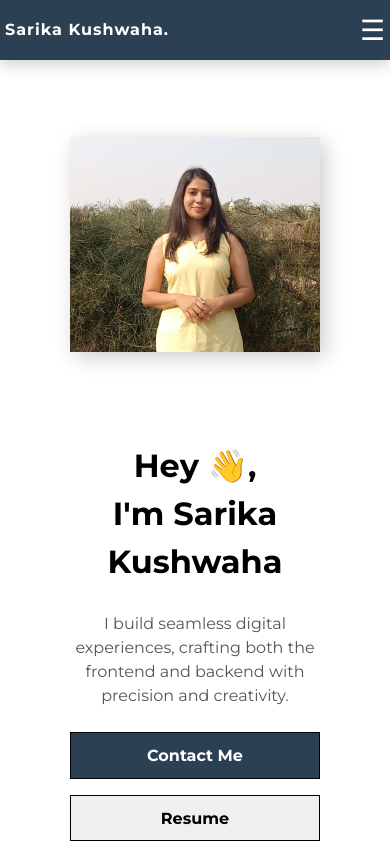
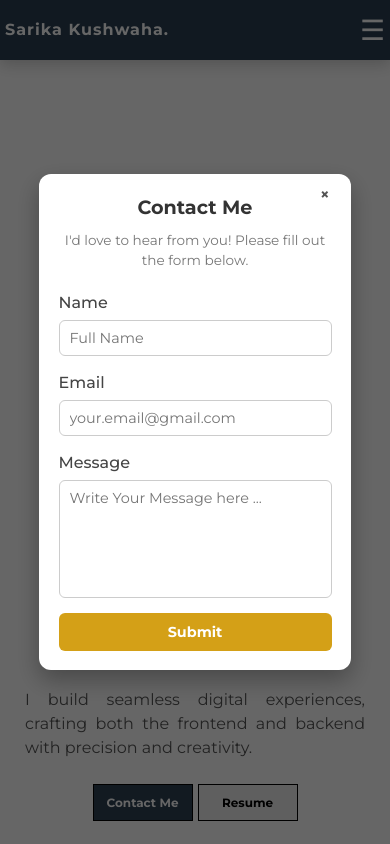
Before and after one commit to humsarika/humsarika-portfolio, a React (Vite) app: page / in a window 390 px wide. Both pictures are taken after a click on the button "Contact Me". Shown: the top 844 px of the page. Built offline with nearby package versions, Linux system fonts and the light colour scheme.

Commit message:
Fix: Contact overlay size, made responsive for small laptops, add func to CTAs

```diff
--- a/src/App.jsx
+++ b/src/App.jsx
@@ -10,17 +10,8 @@ import Skills from "./components/skills";
 import Certificate from "./components/certificate";
 import ContactOverlay from "./components/contactOverlay";
 import Footer from "./components/footer";
-// css internal
-const styles = {
-  mainAppContainer: {
-    display: "flex",
-    flexDirection: "column",
-    alignItems: "center",
-    justifyContent: "center",
-    padding: "10px 100px",
-    backgroundColor: "#fff"
-  },
-};
+
+import "./app.css";
 
 // const [isModalOpen, setIsModalOpen] = useState(false);
 
@@ -31,10 +22,10 @@ function App() {
   const [showContact, setShowContact] = useState(false);
   return (
     <div>
-      <div className="main-app-container" style={styles.mainAppContainer}>
+      <div className="main-app-container">
         {/* <Navbar /> */}
         <Navbar onContactClick={() => setShowContact(true)} />
-        <Hero />
+        <Hero onContactClick={() => setShowContact(true)} />
       </div>
 
       <About />
--- /dev/null
+++ b/src/app.css
@@ -0,0 +1,21 @@
+.main-app-container {
+    display: flex;
+    flex-direction: column;
+    align-items: center;
+    justify-content: center;
+    padding: 10px 100px;
+    background-color: #fff;
+  }
+
+  /* 🔥 Responsive for tablets and mobiles */
+  @media (max-width: 768px) {
+    .main-app-container {
+      padding: 10px 30px;
+    }
+  }
+
+  @media (max-width: 480px) {
+    .main-app-container {
+      padding: 10px 15px;
+    }
+  }
--- a/src/components/contactOverlay.jsx
+++ b/src/components/contactOverlay.jsx
@@ -38,7 +38,7 @@ export default function ContactOverlay({ show, onClose }) {
   return (
     <div className="modal-overlay">
   <div className="modal-box">
-  <button className="modal-close-btn" onClick={onClose}>X</button>
+  <button className="modal-close-btn" onClick={onClose}>&times;</button>
 
     <div className="modal-header">
       <h3>Contact Me</h3>
--- a/src/components/footer.jsx
+++ b/src/components/footer.jsx
@@ -11,12 +11,12 @@ const Footer = () => {
           <a href="#contact">Contact</a>
         </div> */}
         <div class="footer__social">
-                <a href="https://www.linkedin.com/in/sarika-kushwaha22/" target="_blank" rel="noopener noreferrer"><i
-                        class='bx bxl-linkedin bx-md'></i></a>
-                <a href="https://www.twitter.com/humsarika22" target="_blank" rel="noopener noreferrer"><i
-                        class='bx bxl-twitter bx-md'></i></a>
-                <a href="https://www.github.com/humsarika" target="_blank" rel="noopener noreferrer"><i
-                        class='bx bxl-github bx-md'></i></a>
+          <a href="https://www.linkedin.com/in/sarika-kushwaha22/" target="_blank" rel="noopener noreferrer">Linkedin</a>
+          <a href="https://www.twitter.com/humsarika22" target="_blank" rel="noopener noreferrer">X (twitter) </a>
+          <a href="https://www.github.com/humsarika" target="_blank" rel="noopener noreferrer">Github</a>
+          <a href="https://leetcode.com/u/humsarika/ " target="_blank" rel="noopener noreferrer">Leetcode</a>
+          <a href="https://www.codechef.com/users/humsarika" target="_blank" rel="noopener noreferrer">Codechef</a>
+
 
         </div>
       </div>
--- a/src/components/hero.jsx
+++ b/src/components/hero.jsx
@@ -1,8 +1,13 @@
 import React from "react";
 import "../styles/hero.css";
 import profilePic from "../assets/images/sarika_profile.jpg";
+import resumeFile from "../assets/files/Sarika_Kushwaha_Resume_January.pdf";
 
-const Hero = () => {
+const Hero = ({ onContactClick }) => {
+    const handleResumeClick = () => {
+      window.open(resumeFile, "_blank");
+    };
+
   return (
     <section className="hero" id="home">
       <div className="hero-content">
@@ -13,8 +18,8 @@ const Hero = () => {
         <p>I build seamless digital experiences, crafting both the frontend and backend with precision and creativity. </p>
 
         <div className="hero-buttons">
-          <button className="btn contact-me">Contact Me</button>
-          <button className="btn view-resume">Resume</button>
+          <button onClick={onContactClick}  className="btn contact-me">Contact Me</button>
+          <button onClick={handleResumeClick} className="btn view-resume">Resume</button>
         </div>
       </div>
       <div className="hero-image-container">
--- a/src/styles/about.css
+++ b/src/styles/about.css
@@ -26,6 +26,35 @@
   color: #ceba49;
   font-weight: bold;
 }
+/* For screens around 1024px (small laptops / tablets landscape) */
+@media screen and (max-width: 1024px) {
+  .about {
+    margin-top: 55px;
+    flex-direction: column-reverse;
+    padding: 2rem 3rem;
+    height: auto;
+    text-align: center;
+  }
+
+  .about-content {
+    max-width: 100%;
+  }
+
+  .about-intro {
+    font-size: 2.5rem;
+    margin-top: 40px;
+  }
+
+  .about p {
+    font-size: 1.1rem;
+  }
+  .about-content {
+    padding: 0 1rem;
+  }
+
+
+}
+
 
 /* 💻 Tablet screens */
 @media screen and (max-width: 768px) {
--- a/src/styles/contact.css
+++ b/src/styles/contact.css
@@ -101,3 +101,82 @@
 .submit-btn:hover {
   background-color: #b88d0c;
 }
+
+/* Responsive styles for smaller screens */
+/* Tablets */
+@media screen and (max-width: 768px) {
+  .modal-box {
+    width: 75%;
+    padding: 1rem;
+  }
+
+  .modal-header h3 {
+    font-size: 1.3rem;
+  }
+
+  .modal-header p {
+    font-size: 0.9rem;
+  }
+
+  .modal-form input,
+  .modal-form textarea {
+    font-size: 0.95rem;
+    padding: 9px 10px;
+  }
+
+  .submit-btn {
+    font-size: 0.95rem;
+    padding: 10px;
+  }
+
+  .modal-close-btn {
+    font-size: 1rem;
+    top: 10px;
+    right: 12px;
+  }
+}
+
+/* Mobile */
+@media screen and (max-width: 480px) {
+  .modal-box {
+    width: 70%;
+    /* height: 0vh; */
+    /* border-radius: 0; */
+    padding: 1.2rem;
+    display: flex;
+    flex-direction: column;
+    justify-content: center;
+  }
+
+  .modal-header h3 {
+    font-size: 1.2rem;
+    text-align: center;
+  }
+
+  .modal-header p {
+    font-size: 0.85rem;
+    text-align: center;
+  }
+
+  .modal-form {
+    width: 100%;
+  }
+
+  .modal-form input,
+  .modal-form textarea {
+    font-size: 0.9rem;
+    padding: 8px 10px;
+  }
+
+  .submit-btn {
+    font-size: 0.9rem;
+    padding: 10px;
+    width: 100%;
+  }
+
+  .modal-close-btn {
+    font-size: 1rem;
+    top: 10px;
+    right: 15px;
+  }
+}
--- a/src/styles/education.css
+++ b/src/styles/education.css
@@ -7,6 +7,14 @@
     align-items: center;
     justify-content: center;
 
+}
+.education-timeline {
+    display: flex;
+    flex-direction: column;
+    align-items: center;
+    justify-content: center;
+    width: 100%;
+    gap: 20px;
 }
 
 
--- a/src/styles/experience.css
+++ b/src/styles/experience.css
@@ -61,7 +61,7 @@
 
   @media screen and (max-width: 1200px) {
     .experience-entry {
-      /* width: 90%; */
+      width: 90%;
       margin: 20px;
     }
   }
--- a/src/styles/hero.css
+++ b/src/styles/hero.css
@@ -75,18 +75,60 @@
     box-shadow: 5px 5px 20px rgba(0, 0, 0, 0.2);
     object-fit: contain; /* Ensures no cropping */
   }
-
-  /* Tablets */
-@media screen and (max-width: 992px) {
+  /* For screens around 1024px (small laptops / tablets landscape) */
+@media screen and (max-width: 1024px) {
   .hero {
+    margin-top: 55px;
     flex-direction: column-reverse;
-    padding: 2rem 4rem;
+    padding: 2rem 3rem;
     height: auto;
     text-align: center;
   }
 
   .hero-content {
     max-width: 100%;
+  }
+
+  .hero-content h1 {
+    font-size: 2.2rem;
+    margin-top: 40px;
+  }
+
+  .hero-content p {
+    font-size: 1.1rem;
+  }
+
+  .hero-buttons {
+    justify-content: center;
+    gap: 1rem;
+    flex-wrap: wrap;
+  }
+
+  .hero-buttons button {
+    font-size: 0.95rem;
+    padding: 10px 16px;
+  }
+
+  .hero-image-container img {
+    width: 200px;
+  }
+
+  /*  */
+}
+
+
+  /* Tablets */
+@media screen and (max-width: 992px) {
+  .hero {
+    flex-direction: column-reverse;
+    padding: 1rem 2rem;
+    height: auto;
+    text-align: center;
+  }
+
+  .hero-content {
+    max-width: 100%;
+
   }
 
   .hero-content h1 {
@@ -112,26 +154,59 @@
 /* Mobile */
 @media screen and (max-width: 576px) {
   .hero {
-    padding: 2rem 1rem;
+    padding: 10px;
+  }
+  .hero-content {
+    padding: 0;
+    text-align: justify;
   }
 
   .hero-content h1 {
-    font-size: 2rem;
+    font-size: 1.5rem;
+    text-align: center;
   }
 
   .hero-content p {
-    font-size: 1rem;
+    font-size: 16px;
   }
 
+  .hero-buttons {
+    display: flex;
+    flex-direction: row;
+    justify-content: center;
+    font-size: 16px;
+    gap: 5px;
+  }
   .hero-buttons button {
-    width: 100%;
-    font-size: 1rem;
+    width: 100px;
+    padding: 10px 3px;
+    font-size: 12px;
   }
 
   .hero-image-container{
     top: 50px;
   }
   .hero-image-container img {
-    width: 250px;
+    width: 200px;
   }
 }
+
+@media screen and (max-width: 360px) {
+  .hero {
+    padding: 10px;
+    justify-content: space-evenly ;
+  }
+  .hero-content {
+    padding: 0;
+    text-align: center;
+  }
+
+  .hero-content h1 {
+    font-size: 1rem;
+    margin-top: 20px;;
+    text-align: center;
+  }
+
+  .hero-content p {
+    font-size: 16px;
+  }}
```
Also changed, not shown: 1 other file (tests, documents, lock files or other folders).
